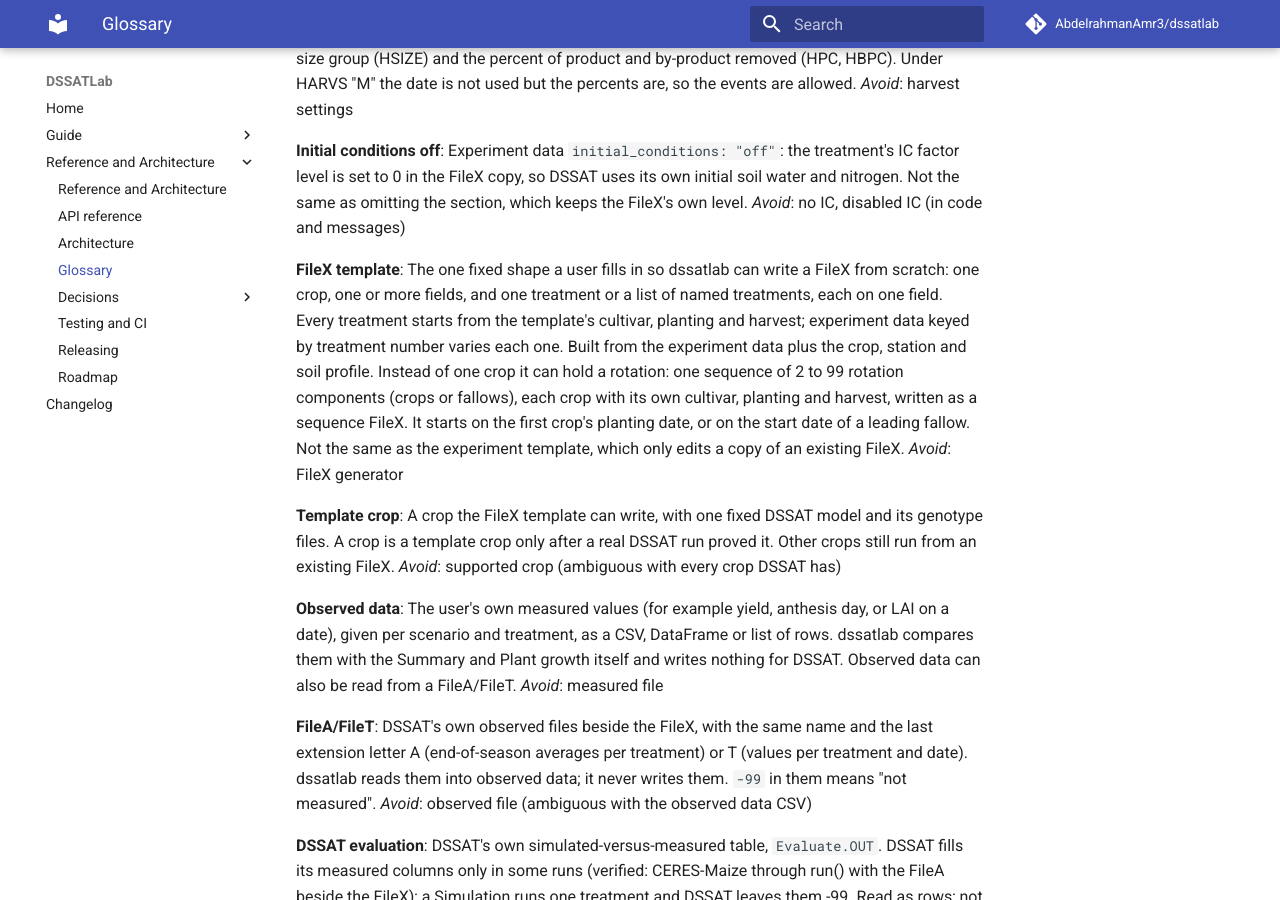
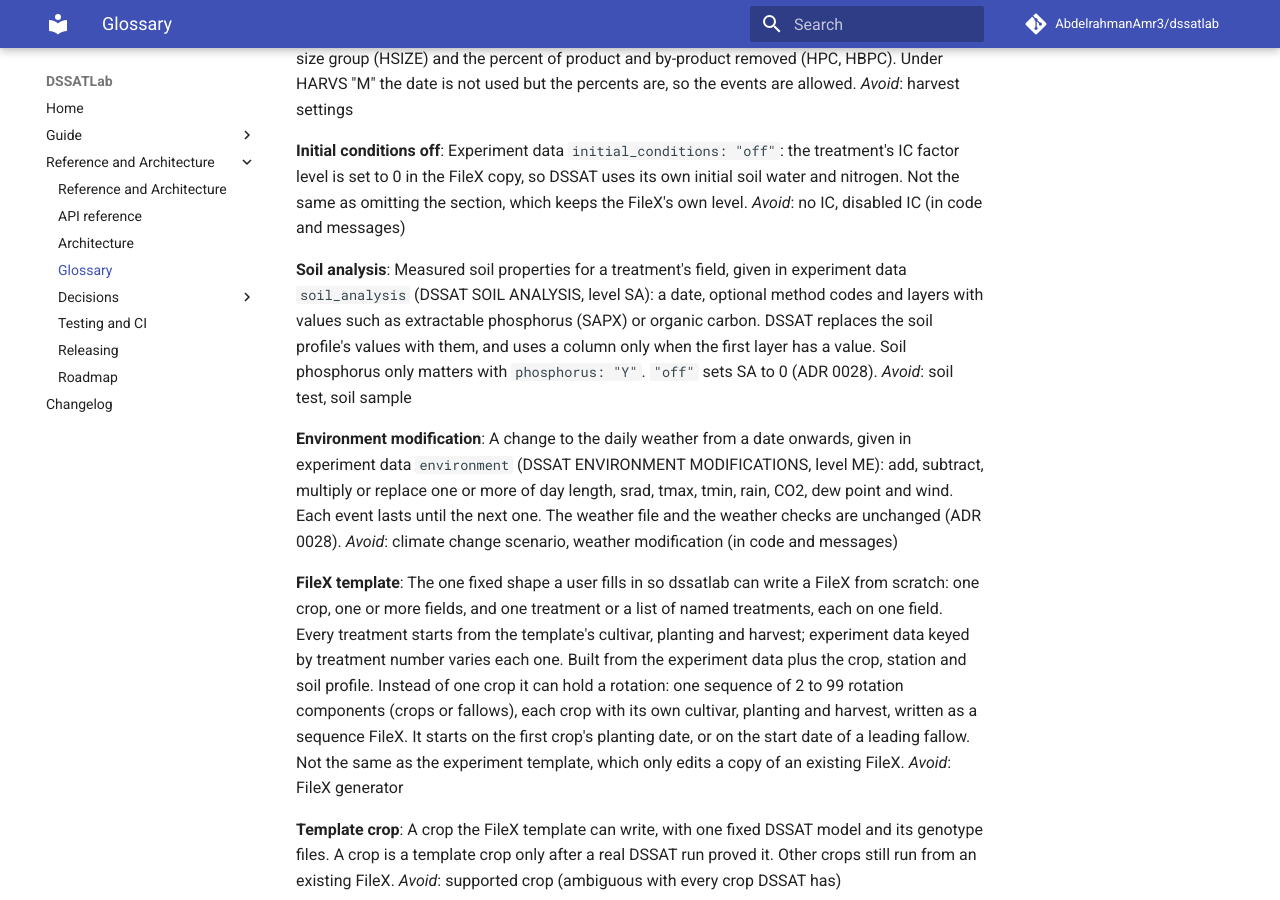
Before and after one commit to AbdelrahmanAmr3/dssatlab, an MkDocs documentation site: the page built from docs/reference/glossary.md, in a window 1280 px wide and 900 px high, scrolled down 4741 px. Built offline with MkDocs 1.6.1 and Material for MkDocs 9.7.7, drawn with Linux system fonts in a browser that asks for light colours; comment, search, counter and statistics services are not loaded.

Commit message:
Add soil analysis and environment modification terms and ADR 0028
Grill decisions for v0.19 (GAPS F7, F8).

Co-Authored-By: Claude Opus 5.5 <noreply@anthropic.com>

```diff
--- a/CONTEXT.md
+++ b/CONTEXT.md
@@ -269,6 +269,21 @@ FileX copy, so DSSAT uses its own initial soil water and nitrogen. Not the same
 section, which keeps the FileX's own level.
 _Avoid_: no IC, disabled IC (in code and messages)
 
+**Soil analysis**:
+Measured soil properties for a treatment's field, given in experiment data `soil_analysis` (DSSAT
+SOIL ANALYSIS, level SA): a date, optional method codes and layers with values such as extractable
+phosphorus (SAPX) or organic carbon. DSSAT replaces the soil profile's values with them, and uses a
+column only when the first layer has a value. Soil phosphorus only matters with `phosphorus: "Y"`.
+`"off"` sets SA to 0 (ADR 0028).
+_Avoid_: soil test, soil sample
+
+**Environment modification**:
+A change to the daily weather from a date onwards, given in experiment data `environment` (DSSAT
+ENVIRONMENT MODIFICATIONS, level ME): add, subtract, multiply or replace one or more of day length,
+srad, tmax, tmin, rain, CO2, dew point and wind. Each event lasts until the next one. The weather
+file and the weather checks are unchanged (ADR 0028).
+_Avoid_: climate change scenario, weather modification (in code and messages)
+
 **FileX template**:
 The one fixed shape a user fills in so dssatlab can write a FileX from scratch: one crop, one or
 more fields, and one treatment or a list of named treatments, each on one field. Every treatment starts from the template's
```
Also changed, not shown: docs/adr/0028-soil-analysis-and-environment-as-new-levels.md (added, +38 -0 lines).
